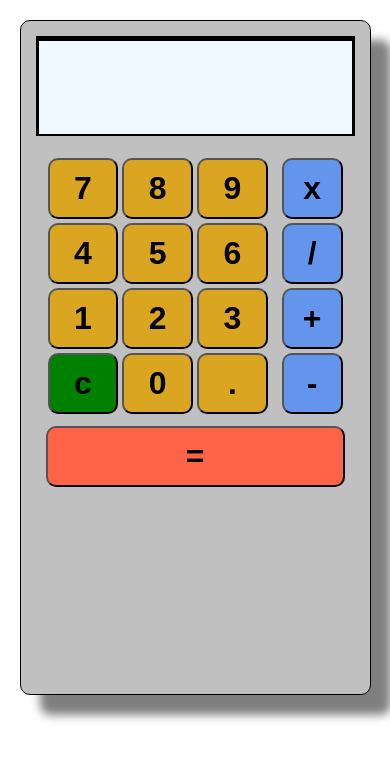
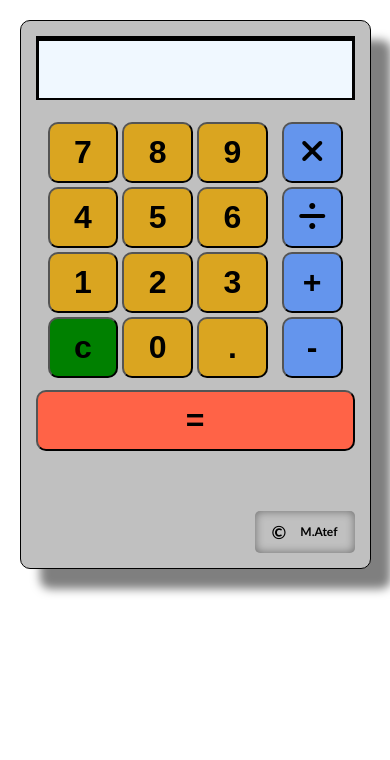
Before and after one commit to MohamedAtef-SE/Calculator-using-Js, a plain HTML site: page index.html in a window 390 px wide. Drawn offline with Linux system fonts and the light colour scheme.

Commit message:
change operators icon and adding signature

```diff
--- a/Js/main.js
+++ b/Js/main.js
@@ -1,4 +1,4 @@
-//! Mohamed Atef - Calculator Task :) C42
+//! Mohamed Atef - Calculator Task :)
 
 //^ creating varable to keep number and display it on screen until we push the value into the arr of numbers
 var totalOfNum;
--- a/css/style.css
+++ b/css/style.css
@@ -28,6 +28,7 @@ button {
     border: 1px solid;
     box-shadow: 20px 20px 10px rgba(0, 0, 0, 0.5);
 }
+
 
 .calculator .screen {
     overflow: hidden;
@@ -71,10 +72,10 @@ button {
 }
 
 
-@media (max-width: 768px) {
+@media (max-width: 767px) {
     .calculator {
         width: 90%;
-        height: 80vh;
+        height: 65vh;
     }
 
     .calculator .screen {
@@ -95,6 +96,19 @@ button {
         padding: 10px 0px;
     }
 
+    .equal {
+        display: flex;
+        flex-direction: column;
+
+    }
+
+    .equal .sign {
+        width: 100px;
+        margin-top: 50px;
+        flex-direction: row;
+        justify-content: space-around;
+    }
+
 }
 
 .calculator .btns .btn-num button {
@@ -109,12 +123,16 @@ button {
 
 .calculator .btns .equal {
     width: 100%;
+    display: flex;
+    justify-content: center;
+    align-items: end;
+    gap: 10px;
 }
 
 .calculator .btns .equal button {
-    width: calc(100% - 20px);
+    width: calc(100% - 0px);
     background-color: tomato;
-    margin: 0px 10px;
+    margin: 0;
 }
 
 #reset {
@@ -136,3 +154,24 @@ button {
 .calculator .btns .equal button:active {
     background-color: red;
 }
+
+
+.sign {
+    box-shadow: inset 0px 0px 10px rgba(0, 0, 0, 0.438);
+    display: flex;
+    flex-direction: column;
+    align-items: center;
+    justify-content: center;
+    padding: 10px;
+    font-size: 12px;
+    text-align: center;
+    font-weight: bold;
+    border-radius: 5px;
+    margin: 0px;
+    font-family: 'Trebuchet MS', 'Lucida Sans Unicode', 'Lucida Grande', 'Lucida Sans', Arial, sans-serif;
+}
+
+.sign span {
+    font-size: 18px;
+
+}
--- a/index.html
+++ b/index.html
@@ -1,4 +1,4 @@
-<!-- ! Mohamed Atef - Calculator Task :) C42 -->
+<!-- ! Mohamed Atef - Calculator Task :) -->
 <!DOCTYPE html>
 <html lang="en">
 
@@ -35,14 +35,16 @@
                 <button onclick="Numberclicked('.')" id="dot">.</button>
             </div>
             <div class="btn-op">
-                <button onclick="usingOperator('*')" id="multi">x</button>
-                <button onclick="usingOperator('/')" id="divide">/</button>
+                <button onclick="usingOperator('*')" id="multi"><i class="fa-solid fa-xmark"></i></button>
+                <button onclick="usingOperator('/')" id="divide"><i class="fa-solid fa-divide"></i></button>
                 <button onclick="usingOperator('+')" id="plus">+</button>
                 <button onclick="usingOperator('-')" id="minus">-</button>
             </div>
             <div class="equal">
                 <button onclick="opEqual()" id="equal">=</button>
+                <p class="sign"><span>&copy;</span> M.Atef</p>
             </div>
+
         </div>
 
     </section>
```
